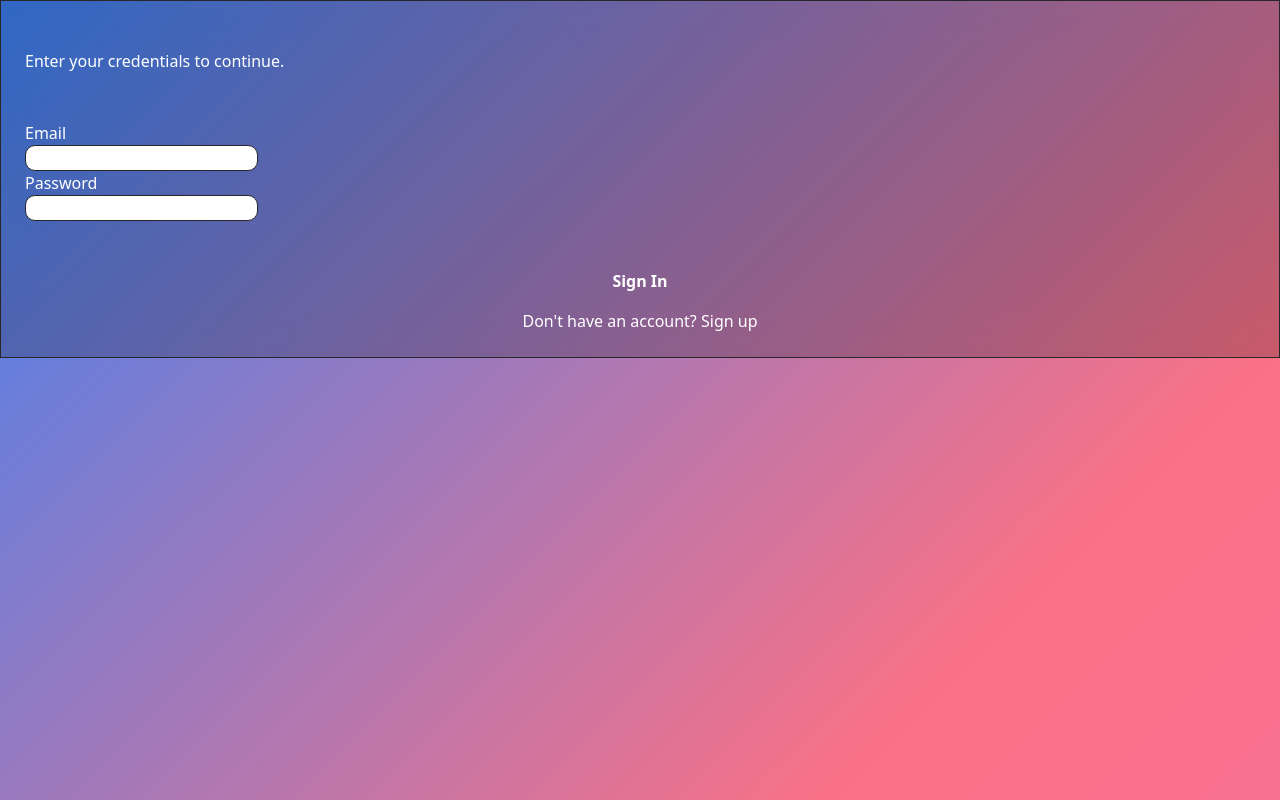
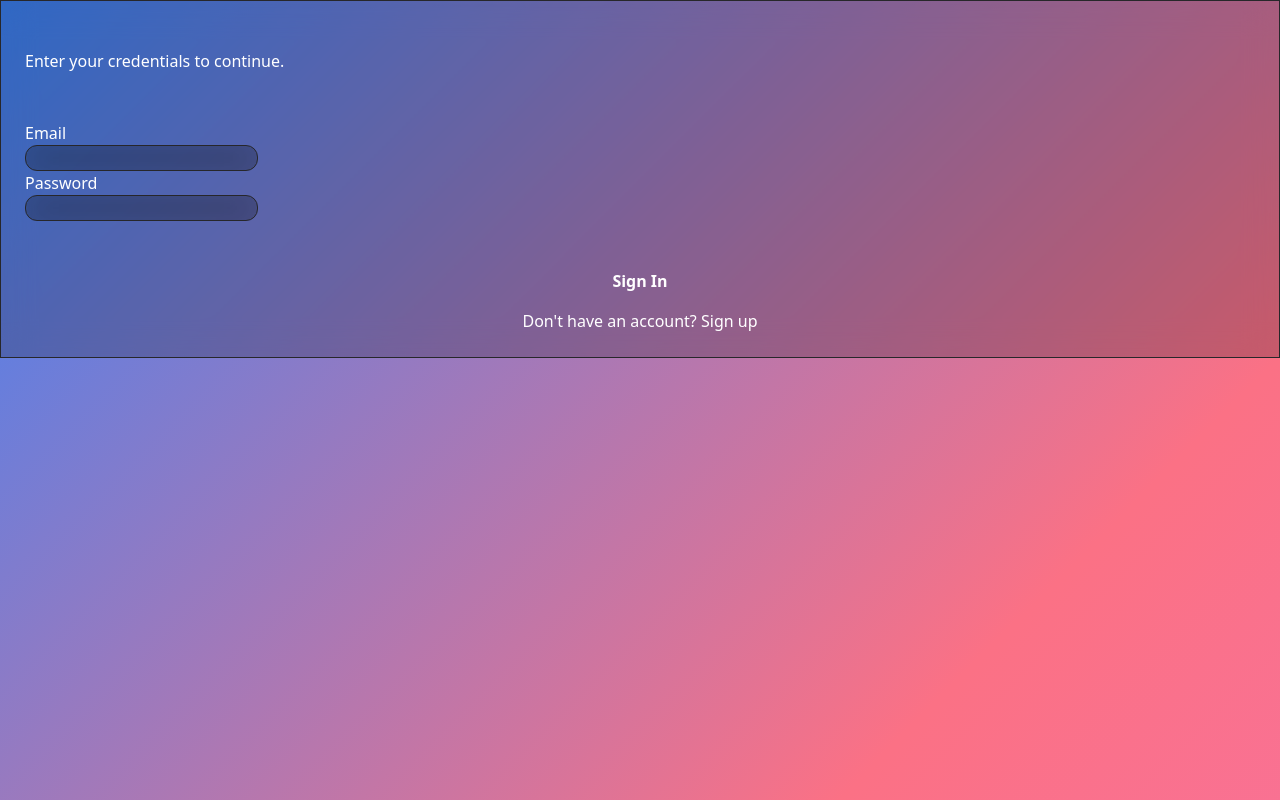
Before and after one commit to namm9an/Personal_Calendar_Assisstant, a Next.js app in the folder frontend/: page / in a window 1280 px wide. Built offline with nearby package versions, Linux system fonts and the light colour scheme; no server answers.

Commit message:
fix(UI): overhaul input component for modern glassmorphism and visible text

```diff
--- a/frontend/src/components/ui/FloatingLabelInput.tsx
+++ b/frontend/src/components/ui/FloatingLabelInput.tsx
@@ -53,7 +53,7 @@ export const FloatingLabelInput = ({
         value={value}
         onFocus={handleFocus}
         onBlur={handleBlur}
-        className="bg-white/5 border-white/20 backdrop-blur-sm h-12 pt-4 focus-visible:ring-offset-0 focus-visible:ring-2 focus-visible:ring-accent"
+        className="h-12 pt-4 text-white bg-black/20 backdrop-blur-lg border border-white/20 rounded-lg transition-colors duration-300 focus-visible:ring-2 focus-visible:ring-accent focus-visible:ring-offset-0 disabled:opacity-50"
         {...props}
       />
     </div>
```
